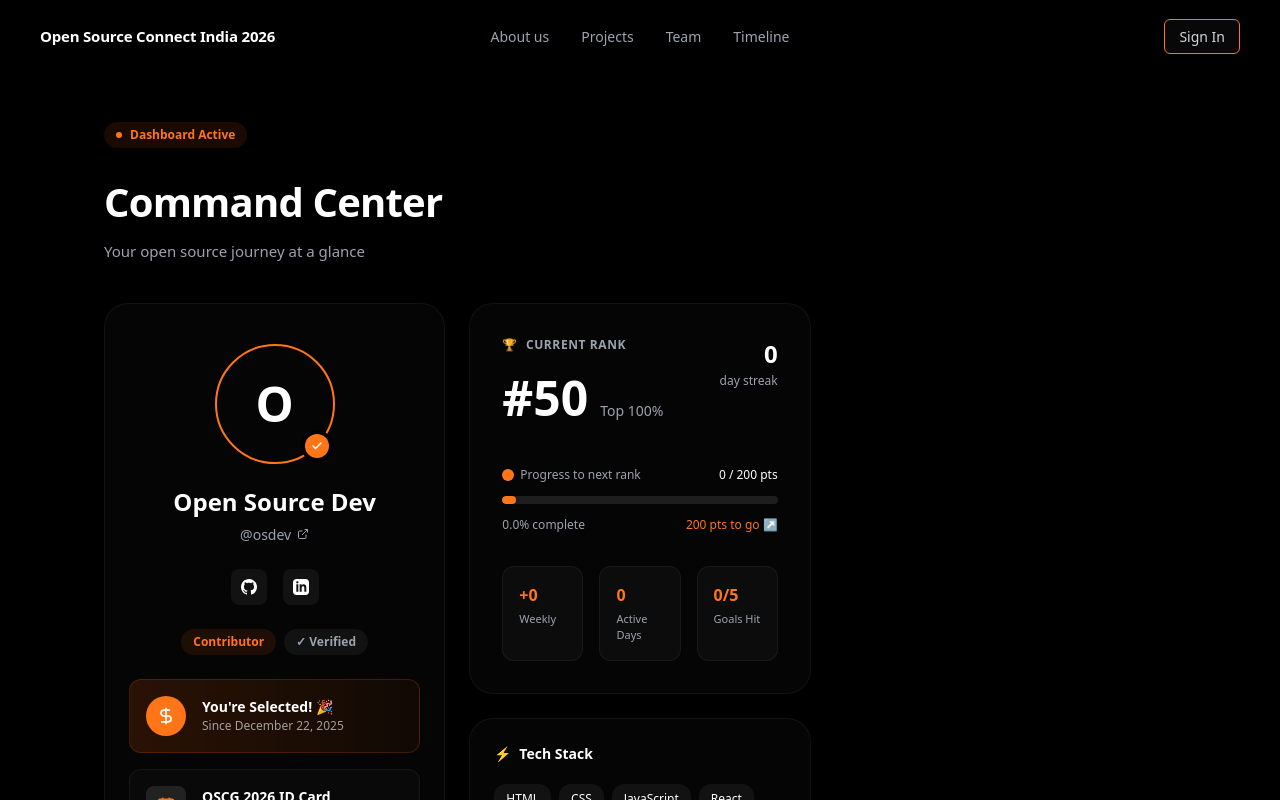
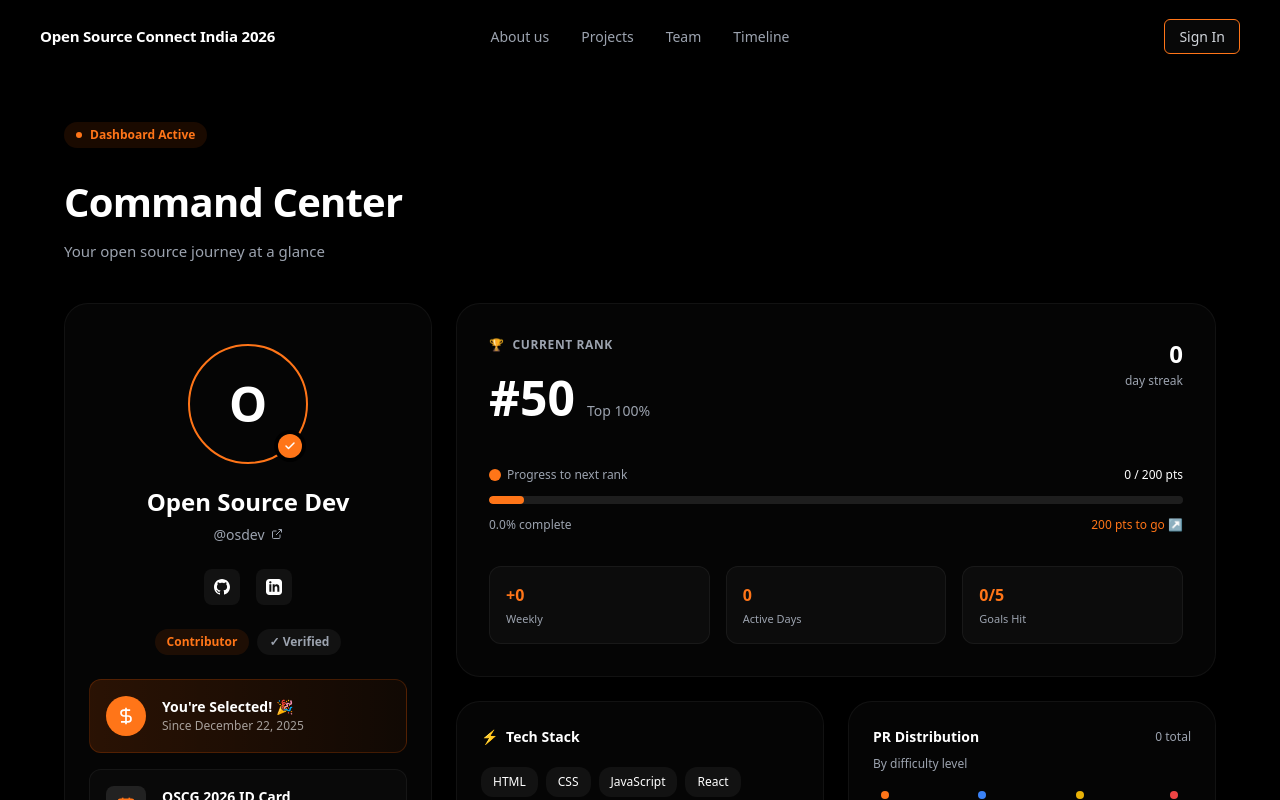
Before and after one commit to KhannaSparsh0001/OSC-India, a Next.js app: page /dashboard in a window 1280 px wide. Shown: the top 800 px of the page. Built offline with nearby package versions, Linux system fonts and the light colour scheme.

Commit message:
dashboard ui enhacements

```diff
--- a/app/dashboard/page.tsx
+++ b/app/dashboard/page.tsx
@@ -22,7 +22,7 @@ export default function DashboardPage() {
       <Navbar />
       <div style={{ height: '96px', width: '100%', flexShrink: 0 }} aria-hidden="true" />
 
-      <main className="flex-grow flex flex-col items-center" style={{ margin: '0 auto', maxWidth: '1200px', width: '100%', paddingBottom: '96px', paddingTop: '24px', paddingLeft: 'clamp(20px, 5vw, 64px)', paddingRight: 'clamp(20px, 5vw, 64px)', overflowX: 'hidden', boxSizing: 'border-box' }}>
+      <main className="flex-grow flex flex-col items-center" style={{ margin: '0 auto', maxWidth: '1440px', width: '100%', paddingBottom: '96px', paddingTop: '24px', paddingLeft: 'clamp(20px, 5vw, 64px)', paddingRight: 'clamp(20px, 5vw, 64px)', overflowX: 'hidden', boxSizing: 'border-box' }}>
 
         {/* Header */}
         <div style={{ width: '100%', marginBottom: '40px' }}>
@@ -38,7 +38,7 @@ export default function DashboardPage() {
         <div className="grid grid-cols-1 md:grid-cols-2 xl:grid-cols-3 gap-6 w-full mb-12">
 
           {/* LEFT COLUMN: Profile info */}
-          <div style={{ display: 'flex', flexDirection: 'column', gap: '24px' }}>
+          <div className="md:col-span-1 xl:col-span-1" style={{ display: 'flex', flexDirection: 'column', gap: '24px' }}>
 
             {/* Main Profile Card */}
             <div style={{ background: 'rgba(255,255,255,0.02)', border: '1px solid rgba(255,255,255,0.05)', borderRadius: '24px', padding: 'clamp(24px, 4vw, 40px) 24px', display: 'flex', flexDirection: 'column', alignItems: 'center' }}>
@@ -104,7 +104,7 @@ export default function DashboardPage() {
           </div>
 
           {/* RIGHT COLUMN: Stats & Charts */}
-          <div style={{ display: 'flex', flexDirection: 'column', gap: '24px' }}>
+          <div className="md:col-span-1 xl:col-span-2" style={{ display: 'flex', flexDirection: 'column', gap: '24px' }}>
 
             {/* Rank Card */}
             <div style={{ background: 'rgba(255,255,255,0.02)', border: '1px solid rgba(255,255,255,0.05)', borderRadius: '24px', padding: 'clamp(20px, 4vw, 32px)', position: 'relative' }}>
```
